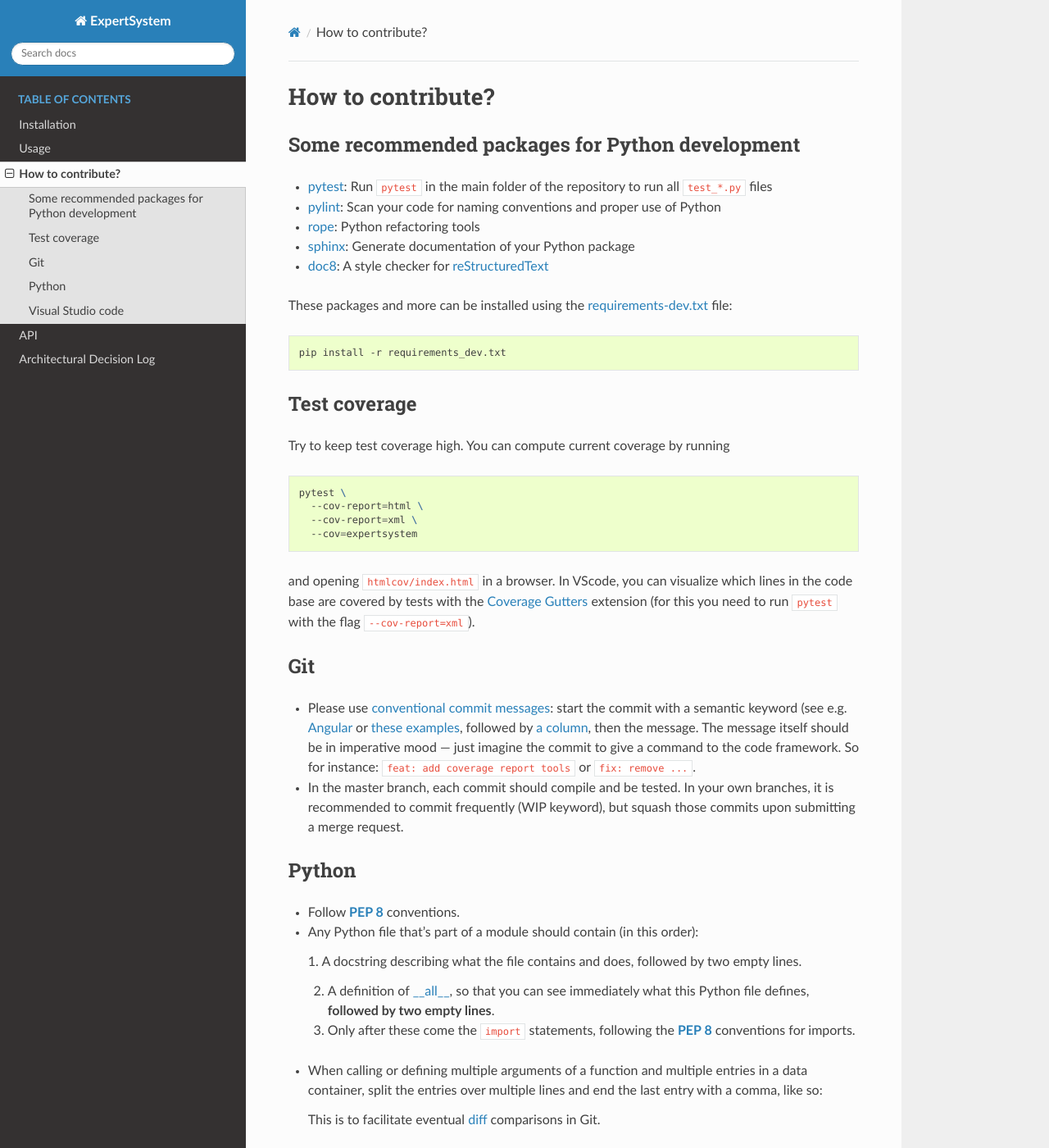
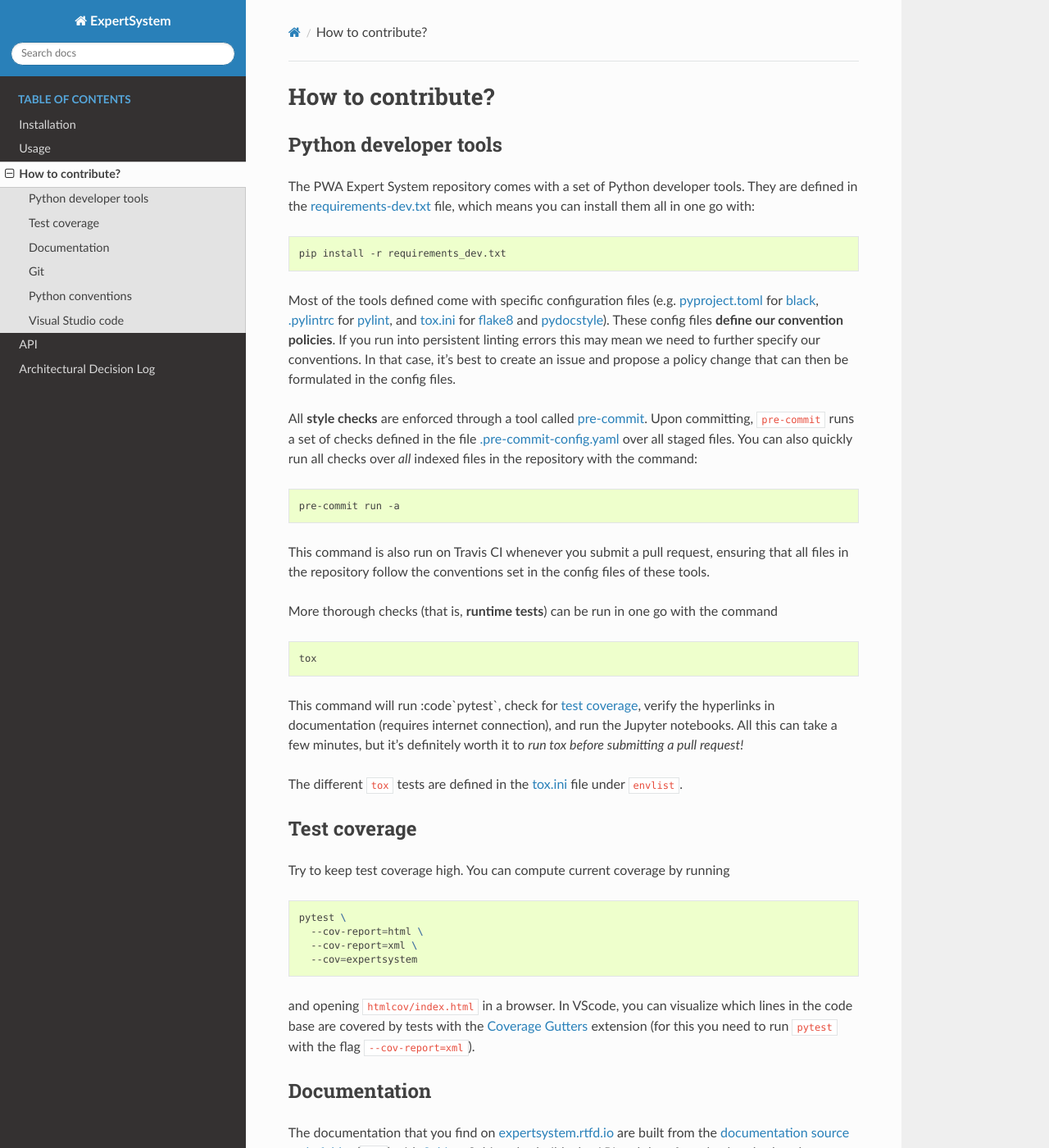
Before and after one commit to ComPWA/ampform, a Sphinx documentation site: the page built from doc/contribute.rst, in a window 1280 px wide and 1400 px high. Shown: the whole window at 82% size. Built offline with Sphinx 7.4.7 and the Read the Docs theme 2.0.0, drawn with Linux system fonts in a browser that asks for light colours; pages that are not in the unit, such as notebooks, are missing from menus; some of the changed text lies outside the part shown.

Commit message:
ci!: set up tox test environments (ComPWA/expertsystem#84)
* ci!: run all working (!) pre-commit hooks from tox
* ci: add tox job that runs "not slow" only
* ci: create tox job for quick doc building
* docs: describe usage of tox
* docs: write section about building documentation

```diff
--- a/doc/contribute.rst
+++ b/doc/contribute.rst
@@ -1,31 +1,63 @@
 How to contribute?
 ==================
 
-Some recommended packages for Python development
-------------------------------------------------
 
-* `pytest <https://docs.pytest.org/en/latest/>`_: Run :code:`pytest` in the main
-  folder of the repository to run all :file:`test_*.py` files
+Python developer tools
+----------------------
 
-* `pylint <https://pypi.org/project/pylint/>`_: Scan your code for naming
-  conventions and proper use of Python
-
-* `rope <https://github.com/python-rope/rope>`_: Python refactoring tools
-
-* `sphinx <https://www.sphinx-doc.org/>`_: Generate documentation of your
-  Python package
-
-* `doc8 <https://pypi.org/project/doc8/>`_: A style checker for
-  `reStructuredText
-  <https://docutils.sourceforge.io/docs/ref/rst/introduction.html>`_
-
-These packages and more can be installed using the `requirements-dev.txt
+The PWA Expert System repository comes with a set of Python developer tools.
+They are defined in the `requirements-dev.txt
 <https://github.com/ComPWA/expertsystem/blob/master/requirements-dev.txt>`_
-file:
+file, which means you can install them all in one go with:
 
 .. code-block:: shell
 
   pip install -r requirements_dev.txt
+
+Most of the tools defined come with specific configuration files (e.g.
+`pyproject.toml
+<https://github.com/ComPWA/expertsystem/blob/master/pyproject.toml>`_ for
+`black <https://black.readthedocs.io/>`_, `.pylintrc
+<https://github.com/ComPWA/expertsystem/blob/master/.pylintrc>`_ for `pylint
+<http://pylint.pycqa.org/en/latest/>`_, and `tox.ini
+<https://github.com/ComPWA/expertsystem/blob/master/tox.ini>`__ for `flake8
+<https://flake8.pycqa.org/>`_ and `pydocstyle <http://www.pydocstyle.org/>`_).
+These config files **define our convention policies**. If you run into
+persistent linting errors this may mean we need to further specify our
+conventions. In that case, it's best to create an issue and propose a policy
+change that can then be formulated in the config files.
+
+All **style checks** are enforced through a tool called `pre-commit
+<https://pre-commit.com/>`_. Upon committing, :code:`pre-commit` runs a set of
+checks defined in the file `.pre-commit-config.yaml
+<https://github.com/ComPWA/expertsystem/blob/master/.pre-commit-config.yaml>`_
+over all staged files. You can also quickly run all checks over *all* indexed
+files in the repository with the command:
+
+.. code-block:: shell
+
+  pre-commit run -a
+
+This command is also run on Travis CI whenever you submit a pull request,
+ensuring that all files in the repository follow the conventions set in the
+config files of these tools.
+
+More thorough checks (that is, **runtime tests**) can be run in one go with the
+command
+
+.. code-block:: shell
+
+  tox
+
+This command will run :code`pytest`, check for :ref:`test coverage
+<contribute:Test coverage>`, verify the hyperlinks in documentation (requires
+internet connection), and run the Jupyter notebooks. All this can take a few
+minutes, but it's definitely worth it to *run tox before submitting a pull
+request!*
+
+The different :code:`tox` tests are defined in the `tox.ini
+<https://github.com/ComPWA/expertsystem/blob/master/tox.ini>`__ file under
+:code:`envlist`.
 
 
 Test coverage
@@ -47,6 +79,48 @@ Gutters
 extension (for this you need to run :code:`pytest` with the flag
 :code:`--cov-report=xml`).
 
+
+Documentation
+-------------
+
+The documentation that you find on `expertsystem.rtfd.io
+<http://expertsystem.rtfd.io>`_ are built from the `documentation source code
+folder <https://github.com/ComPWA/expertsystem/tree/master/doc>`_ (:file:`doc`)
+with `Sphinx <https://www.sphinx-doc.org>`_. Sphinx also builds the API and
+therefore checks whether the `docstrings
+<https://www.python.org/dev/peps/pep-0257/>`_ in the Python source code are
+valid and correctly interlinked.
+
+If you followed the section :ref:`contribute:Python developer tools`, you can
+quickly build the documentation from the root directory of this repository with
+the command:
+
+.. code-block:: shell
+
+  tox -e doc
+
+Alternatively, you can run :code:`sphinx-build` yourself. The requirements for
+that are in the `doc/requirements.txt
+<https://github.com/ComPWA/expertsystem/blob/master/doc/requirements.txt>`_
+file:
+
+.. code-block:: shell
+
+  cd doc
+  pip install -r requirements.txt
+  make html
+
+If you want to render the output of the `Jupyter notebook examples
+<https://github.com/ComPWA/expertsystem/tree/master/examples>`_, set the
+:code:`NBSPHINX_EXECUTE` environment variable first:
+
+.. code-block:: shell
+
+  NBSPHINX_EXECUTE= make html
+
+Note that the notebooks are also run if you run :code:`tox`.
+
+
 Git
 ---
 
@@ -64,8 +138,9 @@ Git
   branches, it is recommended to commit frequently (WIP keyword), but squash
   those commits upon submitting a merge request.
 
-Python
-------
+
+Python conventions
+------------------
 
 * Follow :pep:`8` conventions.
 
@@ -86,7 +161,7 @@ Python
   entries in a data container, split the entries over multiple lines and end
   the last entry with a comma, like so:
 
-  .. code-block: python
+  .. code-block:: python
 
     __all__ = [
         'core',
```
Also changed, not shown: .travis.yml, doc/usage.rst (line endings or trailing spaces), 2 other files.
